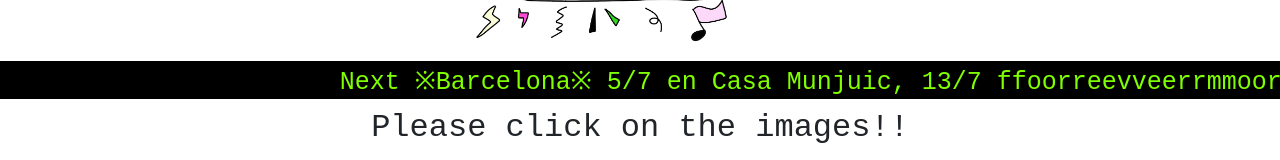
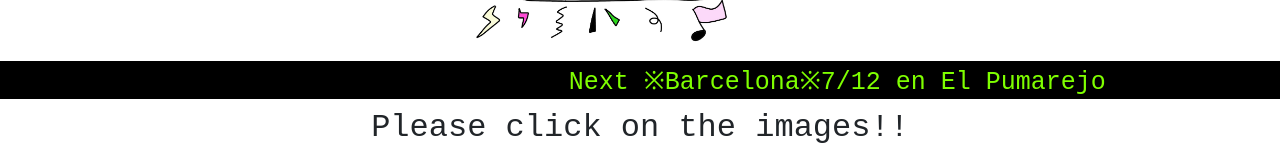
Before and after one commit to yusuke85/kazumi_hp, a React (Create React App) app: page / in a window 1280 px wide. Shown: the part 151-311 px from the top of the page. Built offline with nearby package versions, Linux system fonts and the light colour scheme; no server answers.

Commit message:
Add two lives in 2024 in the Bio

```diff
--- a/src/Component/Bio.js
+++ b/src/Component/Bio.js
@@ -102,10 +102,12 @@
           <h3>Live / Performance</h3>
           <hr />
           <p className="text-center">
+          2024   “Sampling barcelona 2023”, La terraza, Barcelona<br />
+          2024   “Sampling barcelona 2023”,  Casa Munjuic, Barcelona<br />
           2024 “ No querías café, de verdad ” for SOLO 12 magazine,  Valencia is coffee, Valencia<br />
           2024 “ Listen To The Land Until It Becomes Your Body ”, Proyecto Nulo, Valencia<br />
-          2024 “ Listen To The Land Until It Becomes Your Body ”, Niu, Barcelona<br />
-
+          <br />
+          2023 “ Listen To The Land Until It Becomes Your Body ”, Niu, Barcelona<br />
           2023 “Listen To The Land Until It Becomes Your Body” Pre-release party, Radas studio, Barcelona <br />
           2023 Affine Dark Science on IDA Helsinki 18.08.23{" "} <a
               href="https://soundcloud.com/ida_radio/affine-dark-science-with-kazumi-sakoda-laura-mrls-180823"
--- a/src/Component/LandingPage.js
+++ b/src/Component/LandingPage.js
@@ -33,7 +33,7 @@
   return (
     <>
     <div class="sample01">
- <p>Next ※Barcelona※ 5/7 en Casa Munjuic, 13/7 ffoorreevveerrmmoorree en F O C</p>
+ <p>Next ※Barcelona※7/12 en El Pumarejo</p>
  </div>
 
       <h2 id="pleaseClick">Please click on the images!!</h2>
```
